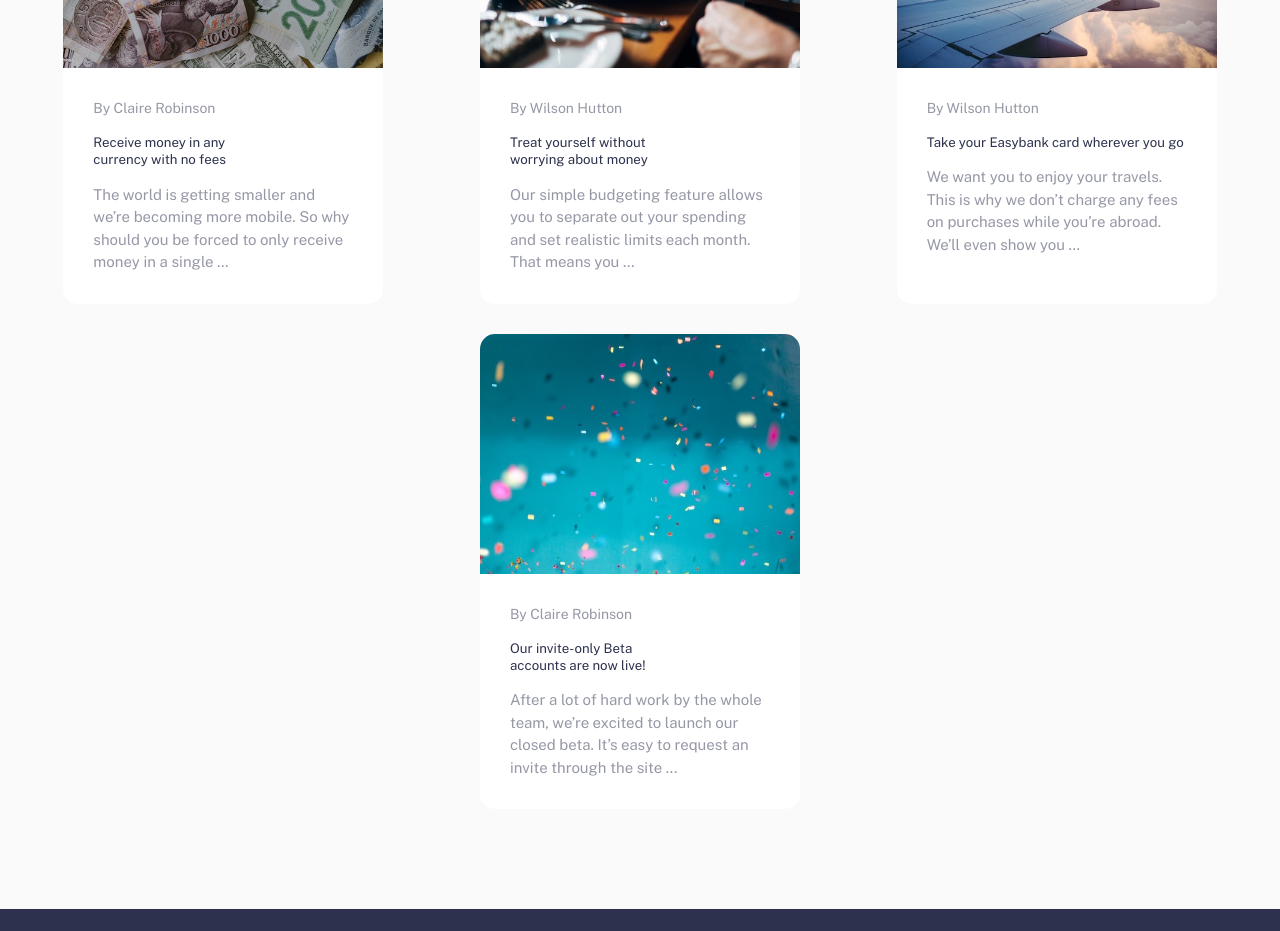
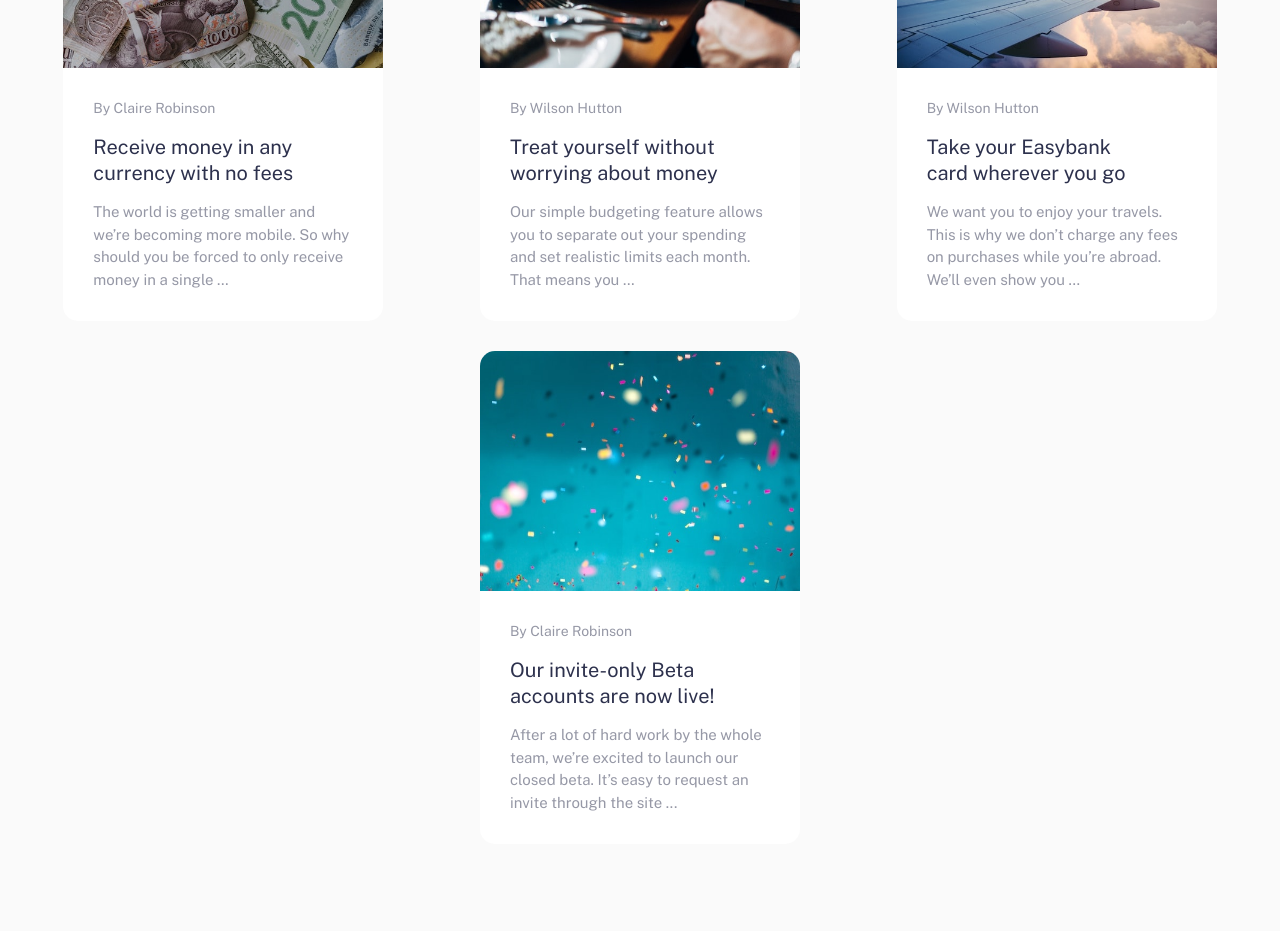
Before and after one commit to tyVespA/easybank-landing-page, a Next.js app: page / in a window 1280 px wide. Shown: the part 1960-2891 px from the top of the page. Built offline with nearby package versions, Linux system fonts and the light colour scheme.

Commit message:
Fix prod

```diff
--- a/components/ArticlesSection/ArticleCard.module.css
+++ b/components/ArticlesSection/ArticleCard.module.css
@@ -18,7 +18,7 @@
 }
 
 .title {
-  font-size: 20;
+  font-size: 20px;
   line-height: 1.3;
   padding-bottom: 15px;
   transition: color 0.2s;
--- a/components/Hero.module.css
+++ b/components/Hero.module.css
@@ -40,12 +40,12 @@
   position: absolute;
   z-index: 10;
   top: -100px;
-  right: -150;
+  right: -150px;
 }
 
 .bgDesktop {
   position: absolute;
   z-index: 1;
-  top: -250;
-  right: -450;
+  top: -250px;
+  right: -450px;
 }
```
